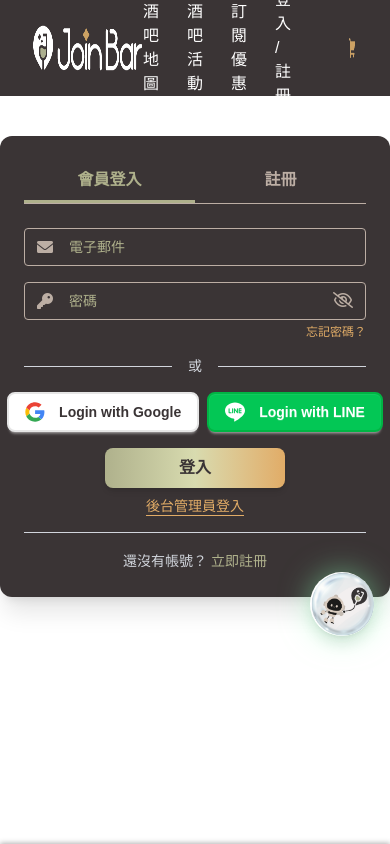
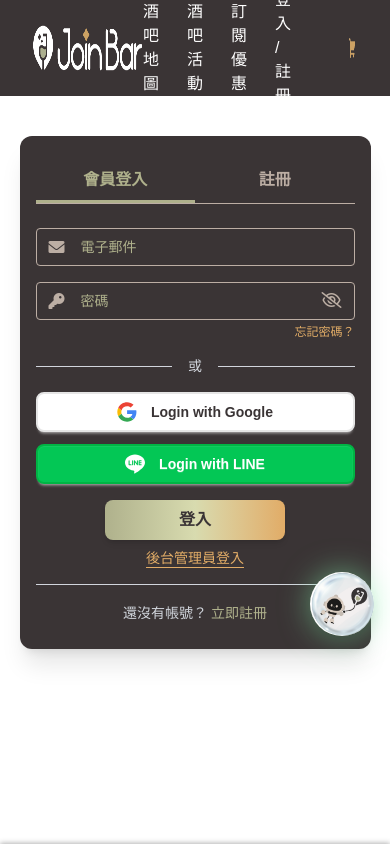
Before and after one commit to JoinBar-project/joinbar-frontend, a Vue app: page /login in a window 390 px wide. Shown: the top 844 px of the page. Built offline with nearby package versions, Linux system fonts and the light colour scheme; no server answers.

Commit message:
feat: add mobile RWD support for register and login

```diff
--- a/src/views/member/auth/Login.vue
+++ b/src/views/member/auth/Login.vue
@@ -1,18 +1,21 @@
 <template>
   <div class="flex justify-center items-start pt-10 min-h-[calc(100vh-6rem)]">
-    <div class="relative max-w-[424px] mx-auto p-6 bg-[var(--color-black)] rounded-xl shadow-xl">
+    <div class="relative w-full max-w-[424px] max-md:max-w-[90vw] mx-auto p-6 max-md:px-4 bg-[var(--color-black)] rounded-xl shadow-xl">
+      <!-- 登入 / 註冊 tab -->
       <div class="flex border-b border-[var(--color-icon-secondary)]">
         <button
           class="flex-1 py-2 text-center font-semibold border-b-3 border-[var(--color-secondary-green)] text-[var(--color-secondary-green)]">
           會員登入
         </button>
-        <router-link to="/register" class="flex-1 py-2 text-center font-semibold text-[var(--color-icon-secondary)] hover:text-[var(--color-secondary-green)] transition">
+        <router-link
+          to="/register"
+          class="flex-1 py-2 text-center font-semibold text-[var(--color-icon-secondary)] hover:text-[var(--color-secondary-green)] transition">
           註冊
         </router-link>
       </div>
 
       <div v-if="isLogin" class="mt-6 space-y-4">
-        <!-- 一般登入表單 -->
+        <!-- Email 輸入 -->
         <div class="space-y-1">
           <div
             :class="[
@@ -21,7 +24,8 @@
                 ? 'border-[var(--color-primary-orange)] border-2 bg-white'
                 : 'border-[var(--color-icon-secondary)]'
             ]">
-          <i class="mr-2 fa-solid fa-envelope"
+            <i
+              class="mr-2 fa-solid fa-envelope"
               :class="errors.email ? 'text-[var(--color-black)]' : 'text-[var(--color-icon-secondary)]'">
             </i>
             <input
@@ -35,14 +39,14 @@
                 errors.email
                   ? 'text-[var(--color-primary-orange)] placeholder-[var(--color-primary-orange)]'
                   : 'text-[var(--color-secondary-green)] placeholder-[var(--color-secondary-green)]'
-            ]"/>
+              ]" />
           </div>
-
           <div v-if="errors.email" class="text-[var(--color-primary-orange)] text-xs ml-1">
             {{ emailErrorMessage }}
           </div>
         </div>
 
+        <!-- 密碼 -->
         <div class="space-y-1">
           <div
             :class="[
@@ -51,7 +55,8 @@
                 ? 'border-[var(--color-primary-orange)] border-2 bg-white'
                 : 'border-[var(--color-icon-secondary)]'
             ]">
-            <i class="mr-2 fa-solid fa-key"
+            <i
+              class="mr-2 fa-solid fa-key"
               :class="errors.password ? 'text-[var(--color-black)]' : 'text-[var(--color-icon-secondary)]'">
             </i>
             <input
@@ -65,7 +70,7 @@
                 errors.password
                   ? 'text-[var(--color-primary-orange)] placeholder-[var(--color-primary-orange)]'
                   : 'text-[var(--color-secondary-green)] placeholder-[var(--color-secondary-green)]'
-              ]"/>
+              ]" />
             <button
               type="button"
               class="absolute -translate-y-1/2 right-3 top-1/2"
@@ -74,8 +79,7 @@
               <i :class="showPassword ? 'fa-regular fa-eye' : 'fa-regular fa-eye-slash'"></i>
             </button>
           </div>
-
-          <div v-if="errors.password" class="text-[var(--color-primary-orange)] text-xs  ml-1">
+          <div v-if="errors.password" class="text-[var(--color-primary-orange)] text-xs ml-1">
             {{ passwordErrorMessage }}
           </div>
         </div>
@@ -85,27 +89,31 @@
         忘記密碼？
       </div>
 
+      <!-- 分隔線 -->
       <div class="flex items-center my-4">
         <div class="flex-grow h-px bg-gray-300"></div>
         <span class="px-4 text-sm text-gray-300">或</span>
         <div class="flex-grow h-px bg-gray-300"></div>
       </div>
 
-      <div class="flex justify-center mt-4 space-x-2">
-        <button class="btn bg-white text-black border-[#e5e5e5] border-2 flex items-center px-4 py-2 rounded-lg hover:scale-105 transition">
+      <!-- 社群登入 -->
+      <div class="flex flex-col sm:flex-row justify-center items-center mt-4 gap-3 sm:space-x-2">
+        <button
+          class="btn bg-white text-black border-[#e5e5e5] border-2 flex items-center justify-center px-4 py-2 rounded-lg hover:scale-105 transition text-sm w-full sm:w-auto">
           <img src="/google.svg" alt="Google logo" class="w-5 h-5 mr-2" />
           Login with Google
         </button>
 
         <button
           @click="handleLineLogin"
-        class="btn bg-[var(--color-line-green)] text-white border-[var(--color-line-green-dark)] border-2 flex items-center px-4 py-2 rounded-lg hover:scale-105 transition">
+          class="btn bg-[var(--color-line-green)] text-white border-[var(--color-line-green-dark)] border-2 flex items-center justify-center px-4 py-2 rounded-lg hover:scale-105 transition text-sm w-full sm:w-auto">
           <img src="/line.svg" alt="Line logo" class="w-5 h-5 mr-2" />
           <span v-if="authStore.isLineLoading">載入中...</span>
           <span v-else>Login with LINE</span>
         </button>
       </div>
 
+      <!-- 登入按鈕 -->
       <div class="flex justify-center">
         <button
           @click="handleEmailLogin"
@@ -116,20 +124,25 @@
         </button>
       </div>
 
-      <div class="text-center mt-2 text-sm text-[var(--color-primary-orange)] underline underline-offset-4 cursor-pointer hover:text-[var(--color-secondary-green)] transition"
+      <!-- 測試帳號 -->
+      <div
+        class="text-center mt-2 text-sm text-[var(--color-primary-orange)] underline underline-offset-4 cursor-pointer hover:text-[var(--color-secondary-green)] transition"
         @click="useTestAccount">
         後台管理員登入
       </div>
 
+      <!-- 註冊區 -->
       <div class="pt-4 mt-4 text-center border-t border-gray-300">
         <span class="text-sm text-gray-300">還沒有帳號？</span>
-        <router-link to="/register" class="text-sm text-[var(--color-secondary-green)] hover:underline underline-offset-4">
+        <router-link
+          to="/register"
+          class="text-sm text-[var(--color-secondary-green)] hover:underline underline-offset-4">
           立即註冊
         </router-link>
       </div>
     </div>
 
-    <!-- 使用 BaseAlertModal -->
+    <!-- BaseAlertModal -->
     <BaseAlertModal
       :visible="alertModal.visible"
       :type="alertModal.type"
@@ -140,6 +153,7 @@
     />
   </div>
 </template>
+
 
 <script setup>
 import { ref, onMounted } from 'vue';
--- a/src/views/member/auth/Register.vue
+++ b/src/views/member/auth/Register.vue
@@ -285,7 +285,7 @@ onMounted(async () => {
 
 <template>
   <div class="flex items-start justify-center min-h-screen px-4 pt-10">
-    <div class="max-w-[424px] mx-auto p-6 bg-[var(--color-black)] rounded-xl shadow-xl  relative">
+    <div class="relative w-full max-w-[424px] max-md:max-w-[90vw] mx-auto p-6 max-md:px-4 bg-[var(--color-black)] rounded-xl shadow-xl">
       <div class="flex border-b border-[var(--color-icon-secondary)]">
         <router-link to="/login" class="flex-1 py-2 text-center font-semibold text-[var(--color-icon-secondary)] hover:text-[var(--color-secondary-green)] transition">
           會員登入
@@ -298,7 +298,7 @@ onMounted(async () => {
       </div>
 
       <transition name="slide-fade" mode="out-in">
-        <div :key="step" class="w-[380px]">
+        <div :key="step" class="w-full max-w-[360px] mx-auto">
           <!-- Step 1: 註冊表單 -->
           <div v-if="step === 1" class="mt-6 space-y-4">
             <h2 class="mb-4 text-lg font-semibold" style="color: var(--color-primary-orange);">建立帳號</h2>
@@ -358,7 +358,7 @@ onMounted(async () => {
               <span class="mx-2 text-gray-300">或</span>
               <div class="flex-grow h-px bg-gray-300"></div>
             </div>
-            <div class="flex justify-center space-x-2">
+            <div class="flex flex-col sm:flex-row justify-center items-center gap-3 sm:space-x-2">
               <button class="btn bg-white text-black border-[#e5e5e5] border-2 flex items-center px-4 py-2 rounded-lg hover:shadow-md transition">
                 <img src="/google.svg" alt="Google" class="w-5 h-5 mr-2" /> register for Google
               </button>
```
Lines whose indentation alone changed are shown as unchanged.
